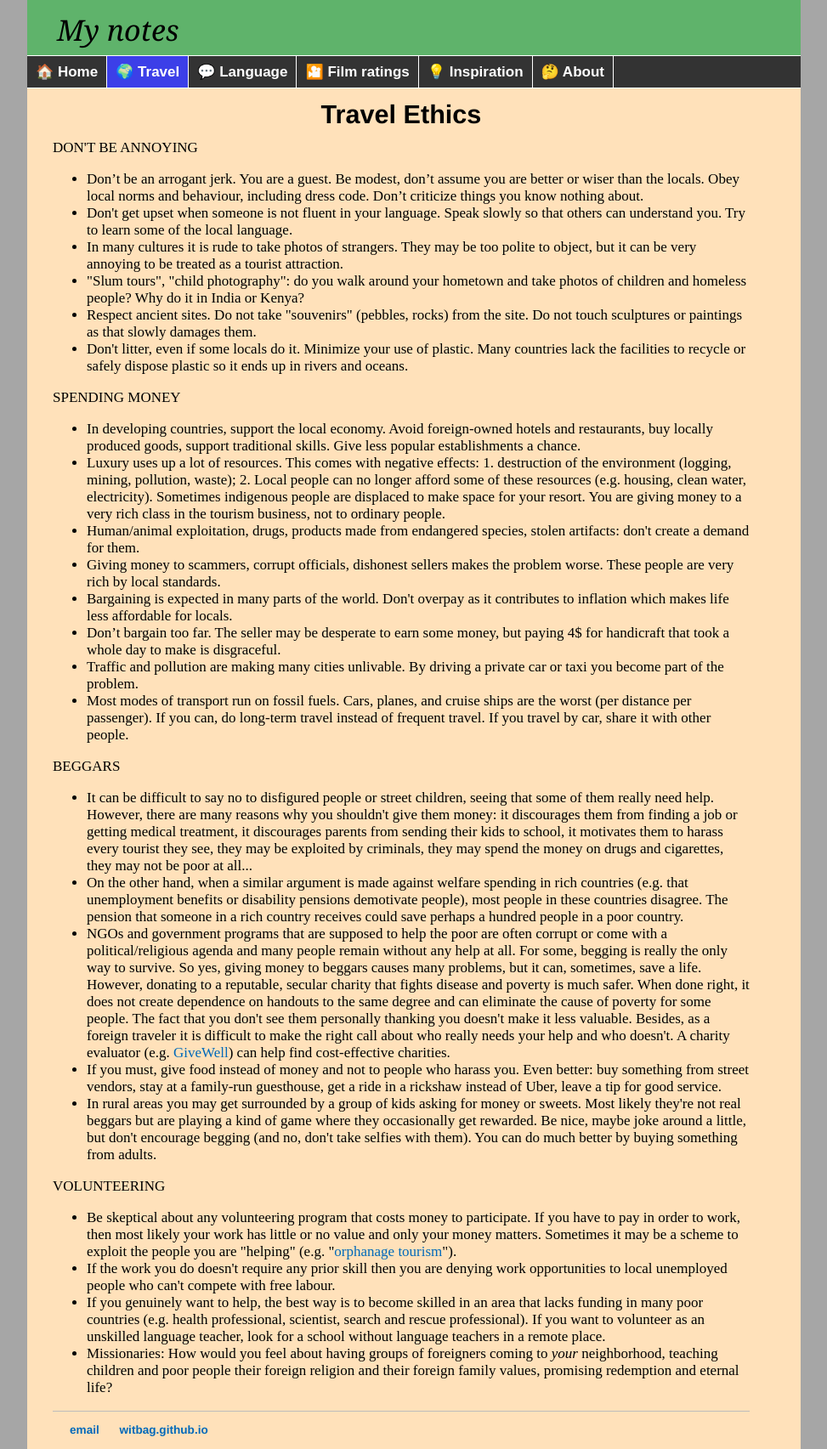
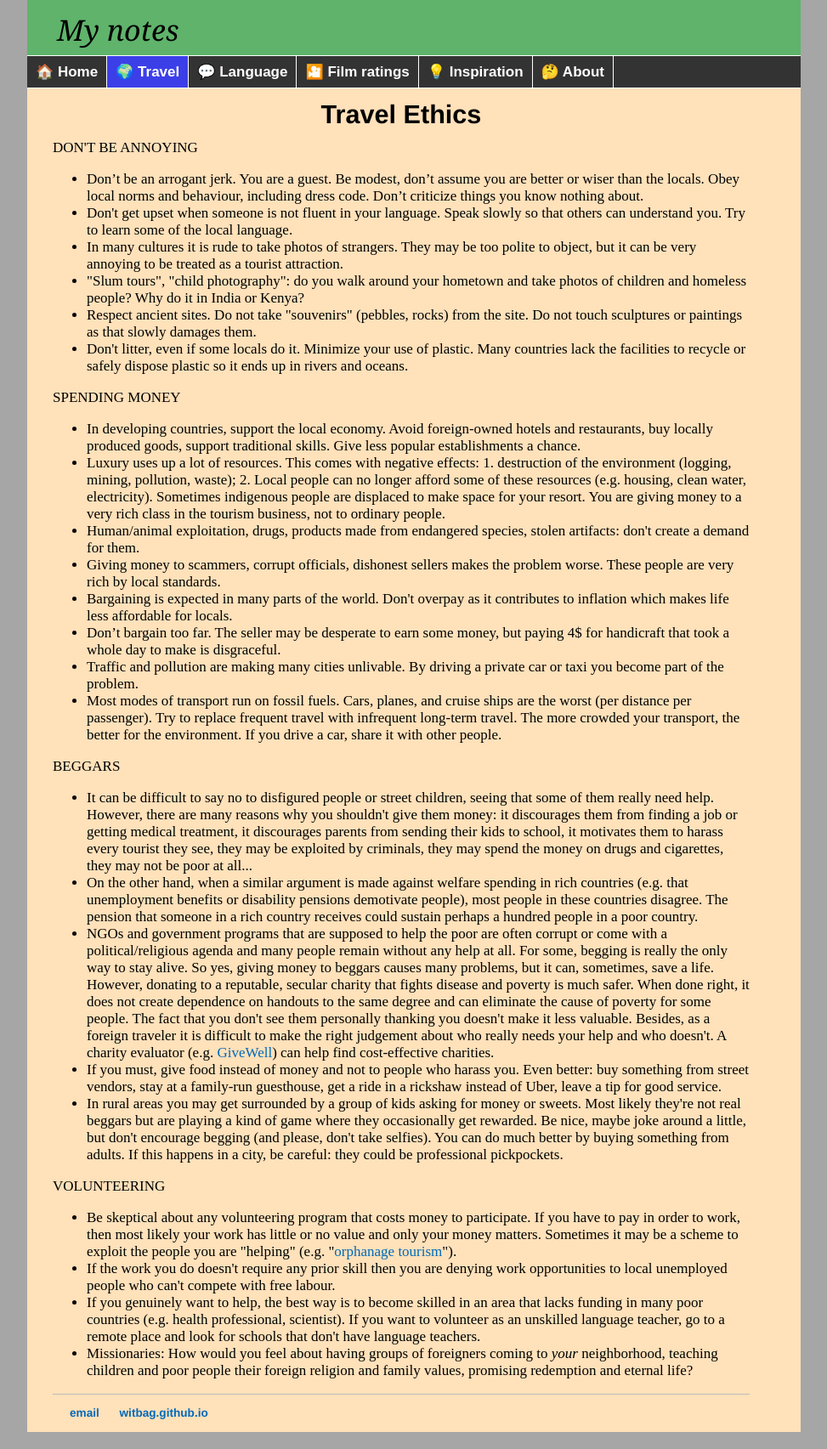
Before and after one commit to witbag/witbag.github.io, a Jekyll site: the page built from travel/ethics.html, in a window 1280 px wide. Shown: the whole page at 85% size, without its empty margins (153-1126 px from the left). Built offline with Jekyll 4.4.1, drawn with Linux system fonts in a browser that asks for light colours.

Commit message:
Update ethics.html

```diff
--- a/travel/ethics.html
+++ b/travel/ethics.html
@@ -26,19 +26,19 @@ title: Travel advice
 <li>Bargaining is expected in many parts of the world. Don't overpay as it contributes to inflation which makes life less affordable for locals.
 <li>Don’t bargain too far. The seller may be desperate to earn some money, but paying 4$ for handicraft that took a whole day to make is disgraceful.
 <li>Traffic and pollution are making many cities unlivable. By driving a private car or taxi you become part of the problem.
-<li>Most modes of transport run on fossil fuels. Cars, planes, and cruise ships are the worst (per distance per passenger). If you can, do long-term travel instead of frequent travel. If you travel by car, share it with other people.
+<li>Most modes of transport run on fossil fuels. Cars, planes, and cruise ships are the worst (per distance per passenger). Try to replace frequent travel with infrequent long-term travel. The more crowded your transport, the better for the environment. If you drive a car, share it with other people.
 </ul>
 <a id="beggars"></a><p>BEGGARS</p>
 <ul>
 <li>It can be difficult to say no to disfigured people or street children, seeing that some of them really need help. However, there are many reasons why you shouldn't give them money: it discourages them from finding a job or getting medical treatment, it discourages parents from sending their kids to school, it motivates them to harass every tourist they see, they may be exploited by criminals, they may spend the money on drugs and cigarettes, they may not be poor at all...
-<li>On the other hand, when a similar argument is made against welfare spending in rich countries (e.g. that unemployment benefits or disability pensions demotivate people), most people in these countries disagree. The pension that someone in a rich country receives could save perhaps a hundred people in a poor country.
-<li>NGOs and government programs that are supposed to help the poor are often corrupt or come with a political/religious agenda and many people remain without any help at all. For some, begging is really the only way to survive. So yes, giving money to beggars causes many problems, but it can, sometimes, save a life. However, donating to a reputable, secular charity that fights disease and poverty is much safer. When done right, it does not create dependence on handouts to the same degree and can eliminate the cause of poverty for some people. The fact that you don't see them personally thanking you doesn't make it less valuable. Besides, as a foreign traveler it is difficult to make the right call about who really needs your help and who doesn't. A charity evaluator (e.g. <a href="https://www.givewell.org/" target=_blank>GiveWell</a>) can help find cost-effective charities.
+<li>On the other hand, when a similar argument is made against welfare spending in rich countries (e.g. that unemployment benefits or disability pensions demotivate people), most people in these countries disagree. The pension that someone in a rich country receives could sustain perhaps a hundred people in a poor country.
+<li>NGOs and government programs that are supposed to help the poor are often corrupt or come with a political/religious agenda and many people remain without any help at all. For some, begging is really the only way to stay alive. So yes, giving money to beggars causes many problems, but it can, sometimes, save a life. However, donating to a reputable, secular charity that fights disease and poverty is much safer. When done right, it does not create dependence on handouts to the same degree and can eliminate the cause of poverty for some people. The fact that you don't see them personally thanking you doesn't make it less valuable. Besides, as a foreign traveler it is difficult to make the right judgement about who really needs your help and who doesn't. A charity evaluator (e.g. <a href="https://www.givewell.org/" target=_blank>GiveWell</a>) can help find cost-effective charities.
 <li>If you must, give food instead of money and not to people who harass you. Even better: buy something from street vendors, stay at a family-run guesthouse, get a ride in a rickshaw instead of Uber, leave a tip for good service.
-<li>In rural areas you may get surrounded by a group of kids asking for money or sweets. Most likely they're not real beggars but are playing a kind of game where they occasionally get rewarded. Be nice, maybe joke around a little, but don't encourage begging (and no, don't take selfies with them). You can do much better by buying something from adults.
+<li>In rural areas you may get surrounded by a group of kids asking for money or sweets. Most likely they're not real beggars but are playing a kind of game where they occasionally get rewarded. Be nice, maybe joke around a little, but don't encourage begging (and please, don't take selfies). You can do much better by buying something from adults. If this happens in a city, be careful: they could be professional pickpockets.
 </ul>
 <a id="volun"></a><p>VOLUNTEERING</p>
 <ul>
 <li>Be skeptical about any volunteering program that costs money to participate. If you have to pay in order to work, then most likely your work has little or no value and only your money matters. Sometimes it may be a scheme to exploit the people you are "helping" (e.g. "<a href="https://www.theguardian.com/world/orphanage-tourism" target=_blank>orphanage tourism</a>").
 <li>If the work you do doesn't require any prior skill then you are denying work opportunities to local unemployed people who can't compete with free labour.
-<li>If you genuinely want to help, the best way is to become skilled in an area that lacks funding in many poor countries (e.g. health professional, scientist, search and rescue professional). If you want to volunteer as an unskilled language teacher, look for a school without language teachers in a remote place.
-<li>Missionaries: How would you feel about having groups of foreigners coming to <i>your</i> neighborhood, teaching children and poor people their foreign religion and their foreign family values, promising redemption and eternal life?
+<li>If you genuinely want to help, the best way is to become skilled in an area that lacks funding in many poor countries (e.g. health professional, scientist). If you want to volunteer as an unskilled language teacher, go to a remote place and look for schools that don't have language teachers.
+<li>Missionaries: How would you feel about having groups of foreigners coming to <i>your</i> neighborhood, teaching children and poor people their foreign religion and family values, promising redemption and eternal life?
```
